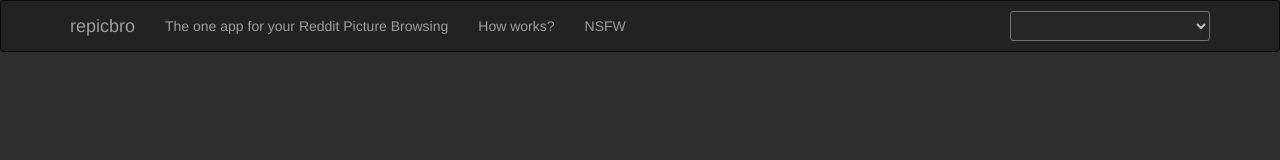
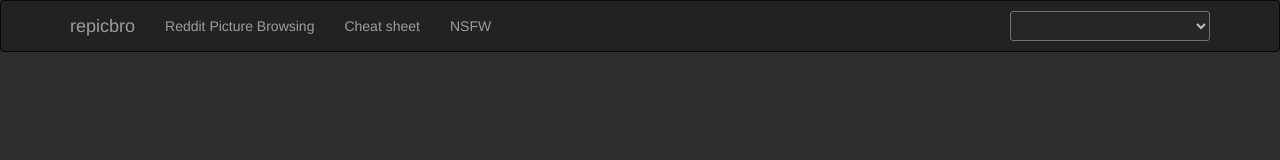
Before and after one commit to stinaq/repicbro.com, a website: page app/index.html in a window 1280 px wide. Drawn offline with nearby package versions, Linux system fonts and the light colour scheme; some packages are replaced by stand-ins of ours; files that its build step writes are made by us from their sources.

Commit message:
Changes wording in navigation

```diff
--- a/app/index.html
+++ b/app/index.html
@@ -30,9 +30,9 @@
         <div class="collapse navbar-collapse navbar-ex1-collapse">
 
           <ul class="nav navbar-nav">
-            <li><a href="" class="repicbro-link-thats-not-a-link">The one app for your Reddit Picture Browsing</a></li>
+            <li><a href="" class="repicbro-link-thats-not-a-link">Reddit Picture Browsing</a></li>
             <li class="dropdown">
-              <a data-toggle="modal" href="#aboutModal">How works?</a>
+              <a data-toggle="modal" href="#aboutModal">Cheat sheet</a>
             </li>
             <li><a ng-click="toggleNsfw()" ng-href="" ng-class="{'nsfw-on': nsfw}" href="">NSFW</a></li>
           </ul>
```
